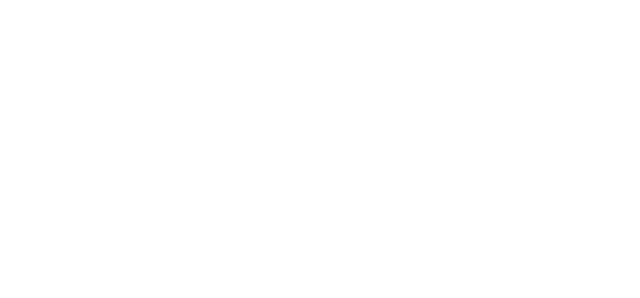
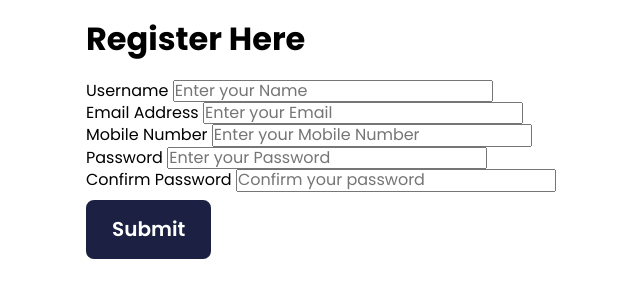
Before and after one commit to it-skillsafai/form-validation, a plain HTML site: page index.html in a window 1280 px wide. Shown: the whole page, without its empty margins (0-640 px from the left). Drawn offline with Linux system fonts and the light colour scheme.

Commit message:
HTML added

```diff
--- a/index.html
+++ b/index.html
@@ -4,7 +4,7 @@
     <meta charset="UTF-8" />
     <meta http-equiv="X-UA-Compatible" content="IE=edge" />
     <meta name="viewport" content="width=device-width, initial-scale=1.0" />
-    <title>Project Title</title>
+    <title>Form Validation | HTML CSS JavaScript Project</title>
     <!-- Favicon Link -->
     <link rel="icon" type="image/x-icon" href="./assets/images/favicon.png" />
     <!-- FontAwesome CDN -->
@@ -21,7 +21,62 @@
     <link rel="stylesheet" href="./styles/style.css" />
   </head>
   <body>
+    <div class="container">
+      <div class="card">
+        <h1 class="title">Register Here</h1>
+        <form>
+          <div class="form-control">
+            <label for="username">Username</label>
+            <input
+              type="text"
+              id="username"
+              name="username"
+              placeholder="Enter your Name"
+            />
+          </div>
+          <div class="form-control">
+            <label for="email">Email Address</label>
+            <input
+              type="email"
+              id="email"
+              name="email"
+              placeholder="Enter your Email"
+            />
+          </div>
+          <div class="form-control">
+            <label for="mobile">Mobile Number</label>
+            <input
+              type="number"
+              id="mobile"
+              name="mobile"
+              placeholder="Enter your Mobile Number"
+            />
+          </div>
+          <div class="form-control">
+            <label for="password">Password</label>
+            <input
+              type="password"
+              id="password"
+              name="password"
+              placeholder="Enter your Password"
+            />
+          </div>
+          <div class="form-control">
+            <label for="confirm-password">Confirm Password</label>
+            <input
+              type="text"
+              id="confirm-password"
+              name="confirm-password"
+              placeholder="Confirm your password"
+            />
+          </div>
+          <button class="btn">Submit</button>
+        </form>
+      </div>
+    </div>
     <!-- custom script -->
     <script src="./scripts/script.js"></script>
   </body>
 </html>
+
+<!-- input - label -->
```
